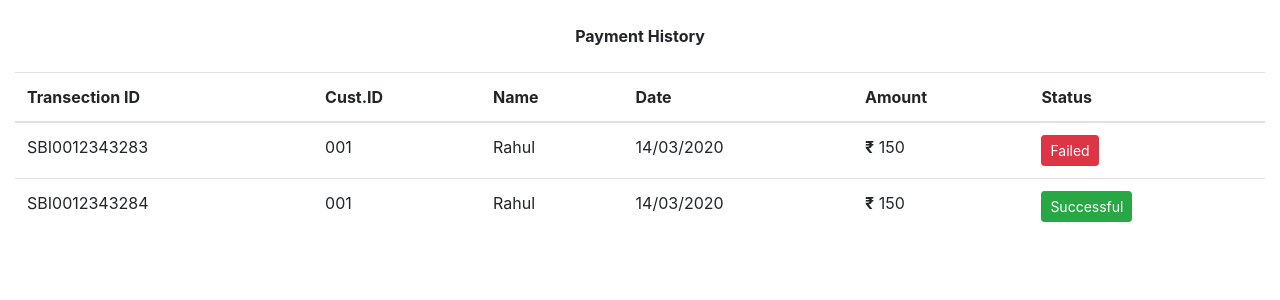
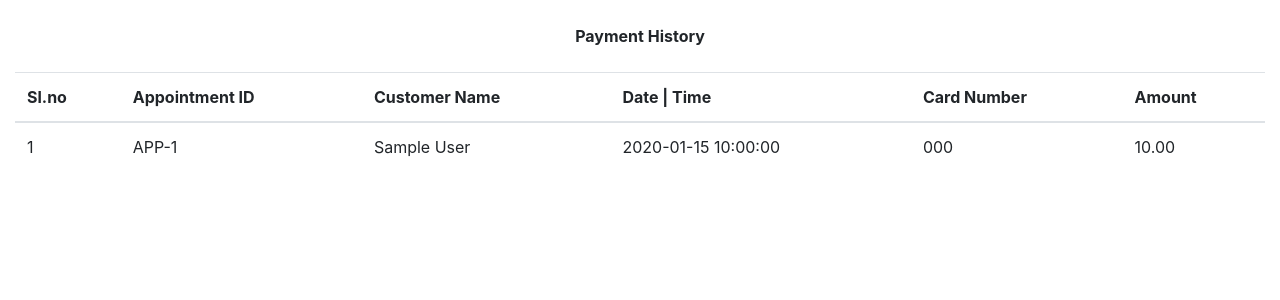
Before and after one commit to nashpb/some_php_project, a PHP site: page /manage_payment.php in a window 1280 px wide. Shown: the part 200-500 px from the top of the page. Run offline with PHP 8.4, Linux system fonts and the light colour scheme; a user stored in the database is signed in; tables that the repository leaves empty hold one stand-in row (values such as "Sample post").

Commit message:
View Payment List Added Gender Based Service APP ID added

```diff
--- a/actions/service/add_service.php
+++ b/actions/service/add_service.php
@@ -12,8 +12,9 @@ if(empty($_POST))
 $service_name = mysqli_real_escape_string($db_conn,$_POST['ser_name']);
 $service_description = mysqli_real_escape_string($db_conn,$_POST['ser_desc']);
 $service_price = mysqli_real_escape_string($db_conn,$_POST['ser_price']);
+$service_gender = mysqli_real_escape_string($db_conn,$_POST['ser_gender']);
 
-$sql_query = "INSERT INTO services (name, description, price) VALUES ('".$service_name."', '".$service_description."', '".$service_price."')";
+$sql_query = "INSERT INTO services (name, description, price, gender) VALUES ('".$service_name."', '".$service_description."', '".$service_price."', '".$service_gender."')";
 $_SESSION['flash']  = "ERROR!!! Something Went wrong! Could not add service ".$service_name.'.';
 if(mysqli_query($db_conn,$sql_query))
 {
--- a/actions/service/edit_service.php
+++ b/actions/service/edit_service.php
@@ -13,8 +13,9 @@ $service_id = mysqli_real_escape_string($db_conn,$_POST['ser_id']);
 $service_name = mysqli_real_escape_string($db_conn,$_POST['ser_name']);
 $service_description = mysqli_real_escape_string($db_conn,$_POST['ser_desc']);
 $service_price = mysqli_real_escape_string($db_conn,$_POST['ser_price']);
+$service_gender = mysqli_real_escape_string($db_conn,$_POST['ser_gender']);
 
-$sql_query = "UPDATE services set name='".$service_name."', description='".$service_description."', price='".$service_price."' WHERE id=".$service_id;
+$sql_query = "UPDATE services set name='".$service_name."', description='".$service_description."', price='".$service_price."',gender='".$service_gender."' WHERE id=".$service_id;
 
 $_SESSION['flash']  = "ERROR!!! Something Went wrong! Could not edit service ".$service_name.'.';
 if(mysqli_query($db_conn,$sql_query))
--- a/manage_appointment.php
+++ b/manage_appointment.php
@@ -140,6 +140,7 @@
             <thead>
                 <tr>
                     <th>Sl.no</th>
+                    <th>ID</th>
                     <th>Name</th>
                     <th>Mobile</th>
                     <th>Address</th>
@@ -191,6 +192,7 @@
                             echo
                             '<tr>
                                 <td>'.($key+1).'</td>
+                                <td>APP-'.$on_appointment[0].'</td>
                                 <td>'.$customer_details[0][1].'</td>
                                 <td>'.$customer_details[0][3].'</td>
                                 <td>'.$customer_details[0][4].'</td>
@@ -219,6 +221,7 @@
             <thead>
                 <tr>
                     <th>Sl.no</th>
+                    <th>ID</th>
                     <th>Name</th>
                     <th>Mobile</th>
                     <th>Address</th>
@@ -285,6 +288,7 @@
                             echo
                             '<tr>
                                 <td>'.($key+1).'</td>
+                                <td>APP-'.$approved_appointment[0].'</td>
                                 <td>'.$customer_details[0][1].'</td>
                                 <td>'.$customer_details[0][3].'</td>
                                 <td>'.$customer_details[0][4].'</td>
@@ -313,6 +317,7 @@
             <thead>
                 <tr>
                     <th>Sl.no</th>
+                    <th>ID</th>
                     <th>Name</th>
                     <th>Mobile</th>
                     <th>Address</th>
@@ -379,6 +384,7 @@
                             echo
                             '<tr>
                                 <td>'.($key+1).'</td>
+                                <td>APP-'.$comp_appointment[0].'</td>
                                 <td>'.$customer_details[0][1].'</td>
                                 <td>'.$customer_details[0][3].'</td>
                                 <td>'.$customer_details[0][4].'</td>
--- a/manage_payment.php
+++ b/manage_payment.php
@@ -1,5 +1,15 @@
 <?php
     include('dashboard_header.php');
+    include_once('configs/db.php');
+	include_once('configs/login_check.php');
+    $payments = [];
+	$sql_query = 'SELECT * FROM `customer_payment`';
+	$result = mysqli_query($db_conn,$sql_query);
+	if($result)
+	{
+		$payments = mysqli_fetch_all($result);
+	}
+
 ?>
 <!DOCTYPE html>
 <html lang="en">
@@ -24,31 +34,51 @@
         <table class="table">
             <thead>
                 <tr>
-                    <th>Transection ID</th>
-                    <th>Cust.ID</th>
-                    <th>Name</th>
-                    <th>Date</th>
+                    <th>Sl.no</th>
+                    <th>Appointment ID</th>
+                    <th>Customer Name</th>
+                    <th>Date | Time</th>
+                    <th>Card Number</th>
                     <th>Amount</th>
-                    <th>Status</th>
                 </tr>
             </thead>
             <tbody>
-                <tr>
+                <?php
+                    foreach($payments as $key=>$payment)
+                    {
+                        $sql_query = 'SELECT * FROM `appointments` WHERE id='.$payment[1];
+                        $app = '';
+                        $cust = '';
+                        $result = mysqli_query($db_conn,$sql_query);
+                    	if($result)
+	                    {
+		                    $app = mysqli_fetch_all($result);
+                        }
+                        $sql_query = "SELECT * from `customers` WHERE id=".$app[0][1];
+                        $result = mysqli_query($db_conn,$sql_query);
+                    	if($result)
+	                    {
+		                    $cust = mysqli_fetch_all($result);
+                        }
+                        echo
+                            '<tr>
+                                <td>'.($key+1).'</td>
+                                <td>APP-'.$app[0][0].'</td>
+                                <td>'.$cust[0][1].'</td>
+                                <td>'.$payment[4].'</td>
+                                <td>'.$payment[2].'</td>
+                                <td>'.$payment[3].'</td>
+                            </tr>';
+                    }
+                ?>
+                <!-- <tr>
                     <td>SBI0012343283</td>
-                    <td>001</td>
+                    <td>APP-1</td>
                     <td>Rahul</td>
                     <td>14/03/2020</td>
+                    <td>4716 1089 9971 6531</td>
                     <td><span class="font-weight-bold">&#8377;</span> 150</td>
-                    <td><button class="btn btn-sm btn-danger">Failed</button></td>
-                </tr>
-                <tr>
-                    <td>SBI0012343284</td>
-                    <td>001</td>
-                    <td>Rahul</td>
-                    <td>14/03/2020</td>
-                    <td><span class="font-weight-bold">&#8377;</span> 150</td>
-                    <td><button class="btn btn-sm btn-success">Successful</button></td>
-                </tr>
+                </tr> -->
             </tbody>
         </table>
     </div>
```
Also changed, not shown: customer-booking.php (+17 -4 lines), manage_service.php (+13 -0 lines).
